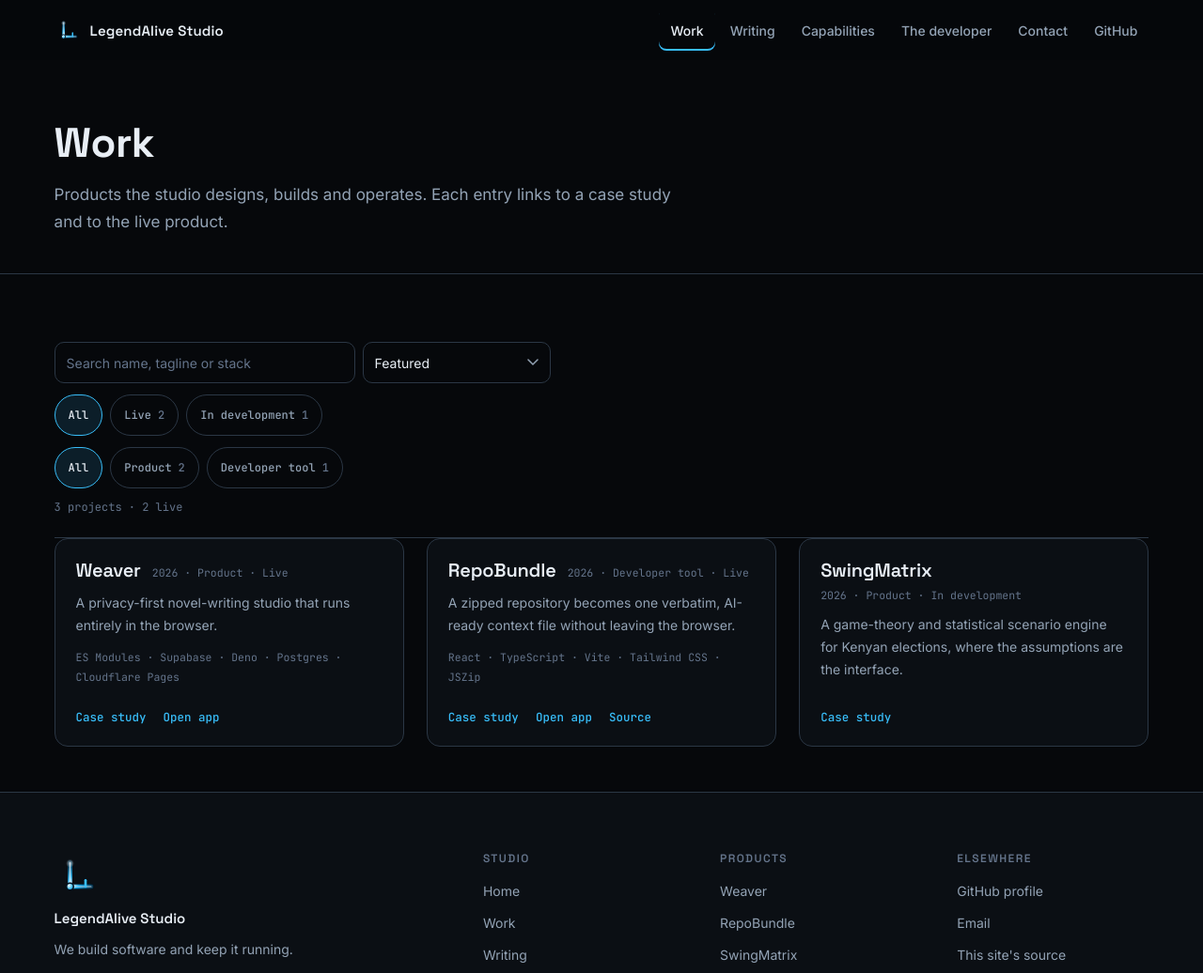
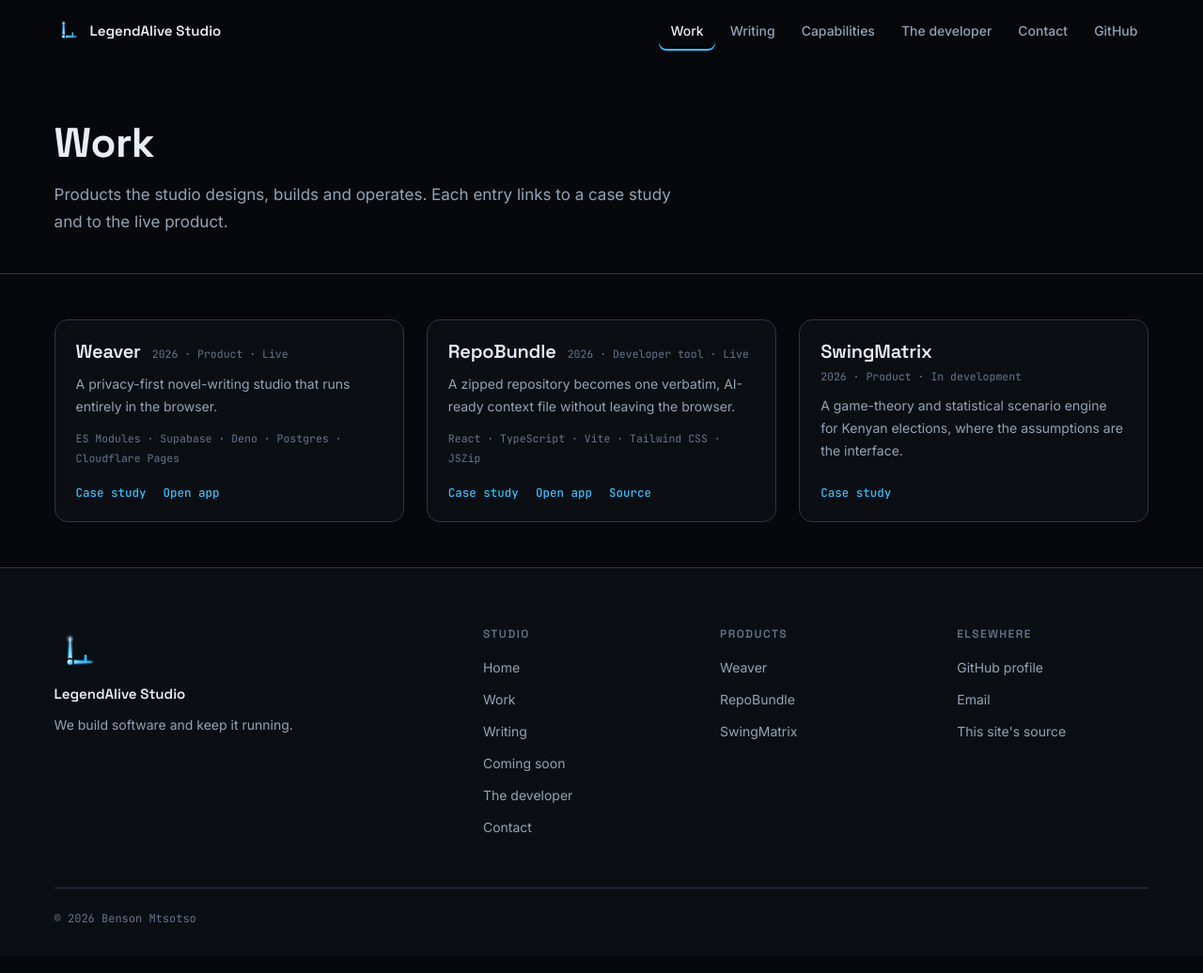
Before and after one commit to legendalive/studio, a plain HTML site: page work/index.html in a window 1280 px wide. Shown: the top 1036 px of the page at 94% size. Drawn offline with Linux system fonts and the light colour scheme.

Commit message:
Update index.html

```diff
--- a/work/index.html
+++ b/work/index.html
@@ -15,36 +15,24 @@
   <meta property="og:url" content="https://legendalive.github.io/studio/work/">
   <meta name="twitter:card" content="summary">
   <link rel="icon" type="image/svg+xml" href="../favicon.svg">
-
   <style>html{background:#06080b;color-scheme:dark}</style>
-  <noscript>
-    <link rel="stylesheet" href="../assets/css/base.css">
-    <link rel="stylesheet" href="../assets/css/layout.css">
-    <link rel="stylesheet" href="../assets/css/components.css">
-  </noscript>
-
+  <link rel="stylesheet" href="../assets/css/site.css">
   <link rel="preconnect" href="https://fonts.googleapis.com">
   <link rel="preconnect" href="https://fonts.gstatic.com" crossorigin>
   <link href="https://fonts.googleapis.com/css2?family=Inter:wght@400;500;600&family=JetBrains+Mono:wght@400;500&family=Space+Grotesk:wght@500;600;700&display=swap" rel="stylesheet">
-
-  <script type="module" src="../assets/js/shell.js"></script>
+  <script type="module" src="../assets/js/app.js"></script>
 </head>
-<body>
+<body data-nav="work">
   <a class="skip-link" href="#main">Skip to content</a>
 
   <div data-chrome-nav>
     <noscript>
       <header class="site-nav">
         <div class="container nav-bar">
-          <a class="nav-brand" href="../" aria-label="LegendAlive Studio, home">
-            <span class="studio-mark studio-mark--sm" aria-hidden="true"></span>
-            <span>LegendAlive Studio</span>
-          </a>
+          <a class="nav-brand" href="../"><span class="studio-mark studio-mark--sm" aria-hidden="true"></span><span>LegendAlive Studio</span></a>
           <nav class="nav-links" aria-label="Primary">
-            <a href="./" aria-current="true">Work</a>
-            <a href="../writing/">Writing</a>
-            <a href="../#capabilities">Capabilities</a>
-            <a href="../about/">The developer</a>
+            <a href="./" aria-current="true">Work</a><a href="../writing/">Writing</a>
+            <a href="../#capabilities">Capabilities</a><a href="../about/">The developer</a>
             <a href="../#contact">Contact</a>
             <a href="https://github.com/legendalive" target="_blank" rel="noopener">GitHub</a>
           </nav>
@@ -92,52 +80,24 @@
 
   <div data-chrome-footer>
     <noscript>
-      <footer class="site-footer">
-        <div class="container">
-          <div class="footer-bottom">
-            <span>© 2026 Benson Mtsotso</span>
-            <span>
-              <a href="../">Home</a> · <a href="../writing/">Writing</a> ·
-              <a href="../about/">The developer</a> ·
-              <a href="mailto:mbenson.mb62@gmail.com">Email</a>
-            </span>
-          </div>
-        </div>
-      </footer>
+      <footer class="site-footer"><div class="container"><div class="footer-bottom">
+        <span>© 2026 Benson Mtsotso</span>
+        <span><a href="../">Home</a> · <a href="../writing/">Writing</a> · <a href="../about/">The developer</a> · <a href="mailto:mbenson.mb62@gmail.com">Email</a></span>
+      </div></div></footer>
     </noscript>
   </div>
 
   <script type="module">
-    import { el } from '../assets/js/dom.js';
-    import { refreshShell } from '../assets/js/shell.js';
-    import { renderChrome, buildFooter, applyMeta, LABELS } from '../assets/js/chrome.js';
-    import { loadManifest, getProjects } from '../assets/js/manifest.js';
-    import { createListing } from '../assets/js/listing.js';
+    import { el, clear, LABELS, loadManifest, getProjects } from '../assets/js/app.js';
 
-    renderChrome({ current: 'work' });
+    const mount = document.getElementById('work-listing');
 
-    applyMeta({
-      title: 'Work — LegendAlive Studio',
-      description: 'Products designed, built and operated by LegendAlive Studio. Each entry links to a case study and the live product.',
-      path: 'work/',
-      type: 'website',
-    });
-
-    function upgradeFooter(projects) {
-      const foot = document.querySelector('.site-footer');
-      if (!foot) return;
-      foot.replaceWith(buildFooter(projects));
-      refreshShell();
-    }
-
-    function optionsFor(key, labels, order) {
-      return (items) => order
-        .filter((value) => items.some((item) => item[key] === value))
-        .map((value) => ({
-          value,
-          label: labels[value] || value,
-          count: items.filter((item) => item[key] === value).length,
-        }));
+    function loading() {
+      return el('div', { class: 'skeleton', 'aria-label': 'Loading projects' }, [
+        el('div', { class: 'skeleton-line skeleton-line--title' }),
+        el('div', { class: 'skeleton-line' }),
+        el('div', { class: 'skeleton-line skeleton-line--short' }),
+      ]);
     }
 
     function projectCard(p) {
@@ -162,51 +122,45 @@
             el('span', { class: 'card-meta' }, [meta]),
           ]),
           el('p', { class: 'card-tagline' }, [p.tagline || '']),
-          el('p', { class: 'card-stack' }, [(p.stack || []).join(' · ')]),
+          (p.stack || []).length
+            ? el('p', { class: 'card-stack' }, [p.stack.join(' · ')])
+            : null,
           el('div', { class: 'card-links' }, links),
         ]),
       ]);
     }
 
-    const mount = document.getElementById('work-listing');
-    if (mount) {
-      createListing({
-        mount,
-        load: async () => {
-          const data = await loadManifest();
-          upgradeFooter(data.projects);
-          return getProjects(data);
-        },
-        defaults: { q: '', sort: 'featured', status: '', category: '' },
-        filters: [
-          {
-            key: 'status',
-            label: 'Status',
-            options: optionsFor('status', LABELS.status, ['live', 'building', 'lab', 'paused']),
-          },
-          {
-            key: 'category',
-            label: 'Category',
-            options: optionsFor('category', LABELS.category, ['product', 'tool', 'experiment', 'client']),
-          },
-        ],
-        sorts: [
-          { value: 'featured', label: 'Featured' },
-          { value: 'newest', label: 'Newest' },
-          { value: 'az', label: 'A to Z' },
-        ],
-        query: (items, s) => getProjects({ projects: items }, {
-          status: s.status, category: s.category, query: s.q, sort: s.sort,
-        }),
-        renderItem: projectCard,
-        count: (shown) => shown.length + (shown.length === 1 ? ' project' : ' projects') +
-          ' · ' + shown.filter((p) => p.status === 'live').length + ' live',
-        resultsClass: 'grid-cards',
-        searchLabel: 'Search work',
-        searchPlaceholder: 'Search name, tagline or stack',
-        emptyMessage: 'No projects match these filters.',
-      });
+    async function init() {
+      if (!mount) return;
+      clear(mount);
+      mount.appendChild(loading());
+
+      let data;
+      try {
+        data = await loadManifest();
+      } catch (err) {
+        clear(mount);
+        mount.appendChild(el('div', { class: 'empty' }, [
+          el('p', {}, [err && err.message ? err.message : 'The content manifest could not be loaded. Check your connection, then retry.']),
+          el('button', { class: 'btn btn--primary', type: 'button', onClick: init }, ['Retry']),
+        ]));
+        return;
+      }
+
+      const projects = getProjects(data);
+      clear(mount);
+      if (!projects.length) {
+        mount.appendChild(el('div', { class: 'empty' }, [
+          el('p', {}, ['No projects are listed in the manifest yet.']),
+        ]));
+        return;
+      }
+      const grid = el('div', { class: 'grid-cards' });
+      projects.forEach((p) => grid.appendChild(projectCard(p)));
+      mount.appendChild(grid);
     }
+
+    init();
   </script>
 </body>
 </html>
```
